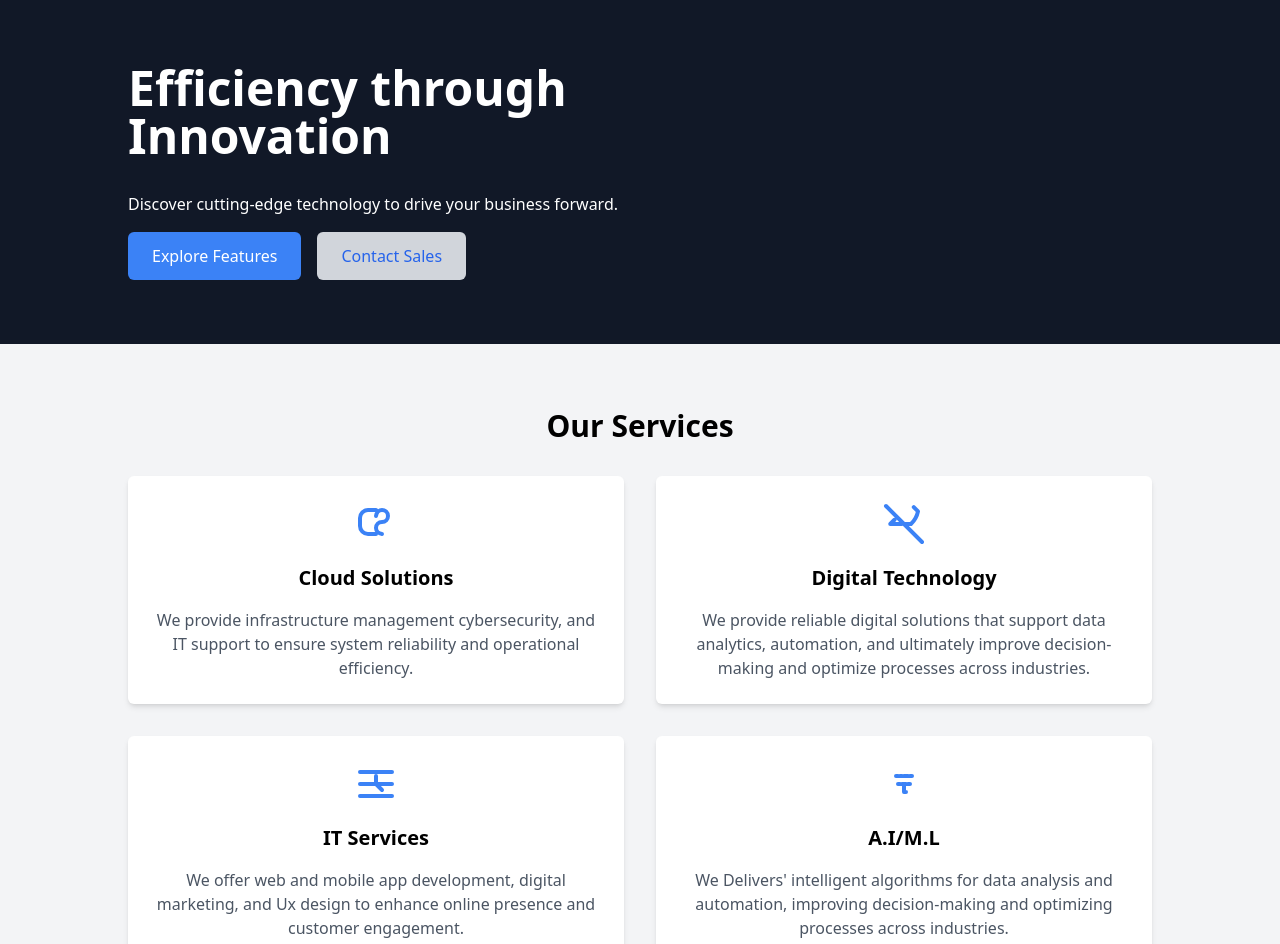
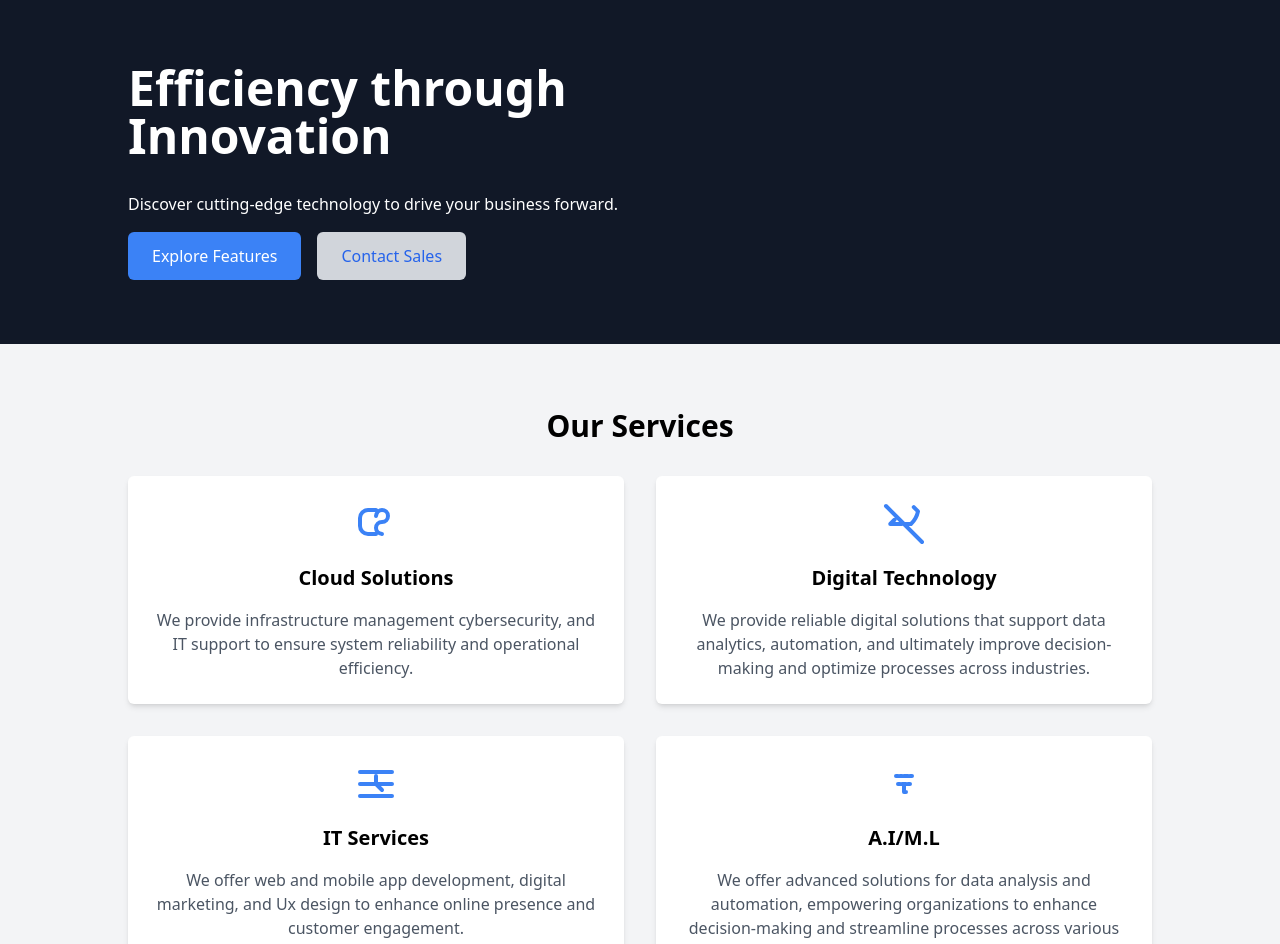
Before and after one commit to Zikam1/CCTS, a Nuxt app: page / in a window 1280 px wide. Shown: the top 944 px of the page. Built offline with nearby package versions, Linux system fonts and the light colour scheme.

Commit message:
feat:added new writeup2

```diff
--- a/pages/index.vue
+++ b/pages/index.vue
@@ -63,7 +63,7 @@
           </svg>
         </div>
         <h3 class="text-xl font-semibold">A.I/M.L</h3>
-        <p class="mt-4 text-gray-600">We Delivers' intelligent algorithms for data analysis and automation, improving decision-making and optimizing processes across industries.</p>
+        <p class="mt-4 text-gray-600">We offer advanced solutions for data analysis and automation, empowering organizations to enhance decision-making and streamline processes across various industries.</p>
       </div>
     </div>
   </div>
```
